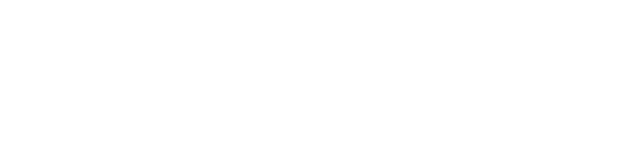
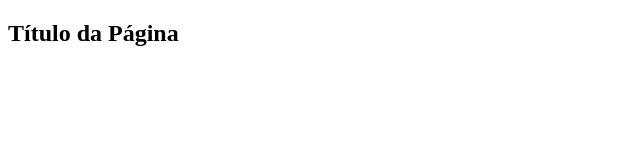
Before and after one commit to DM0k/TestesSenac, a plain HTML site: page ExemploHTML/Index.html in a window 1280 px wide. Shown: the whole page, without its empty margins (0-640 px from the left). Drawn offline with Linux system fonts and the light colour scheme.

Commit message:
Inclusão do Título

```diff
--- a/ExemploHTML/Index.html
+++ b/ExemploHTML/Index.html
@@ -7,7 +7,7 @@
     <title>Teste HTML</title>
 </head>
 <body>
-
+    <h2>Título da Página</h2>
 
 
 </body>
```
